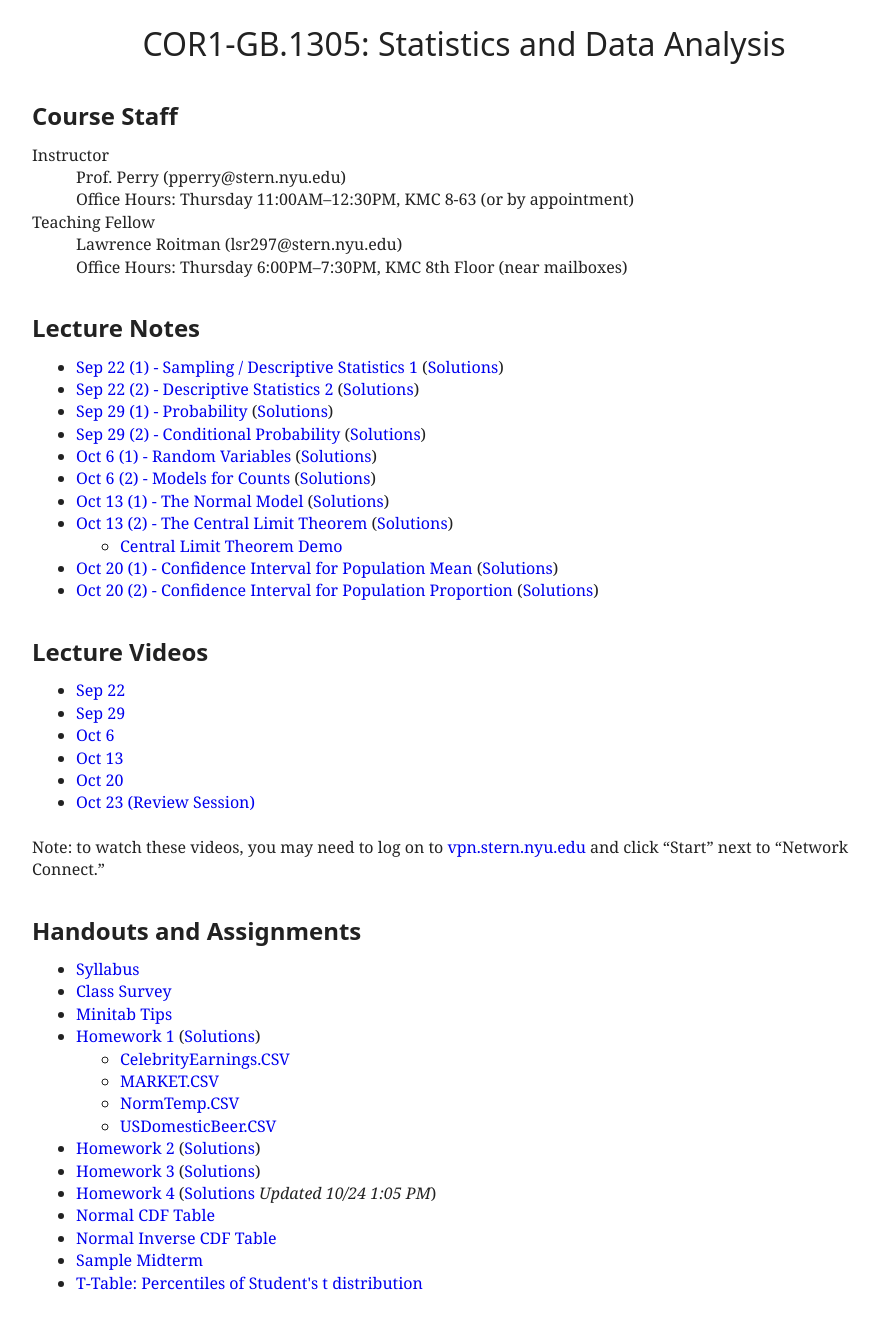
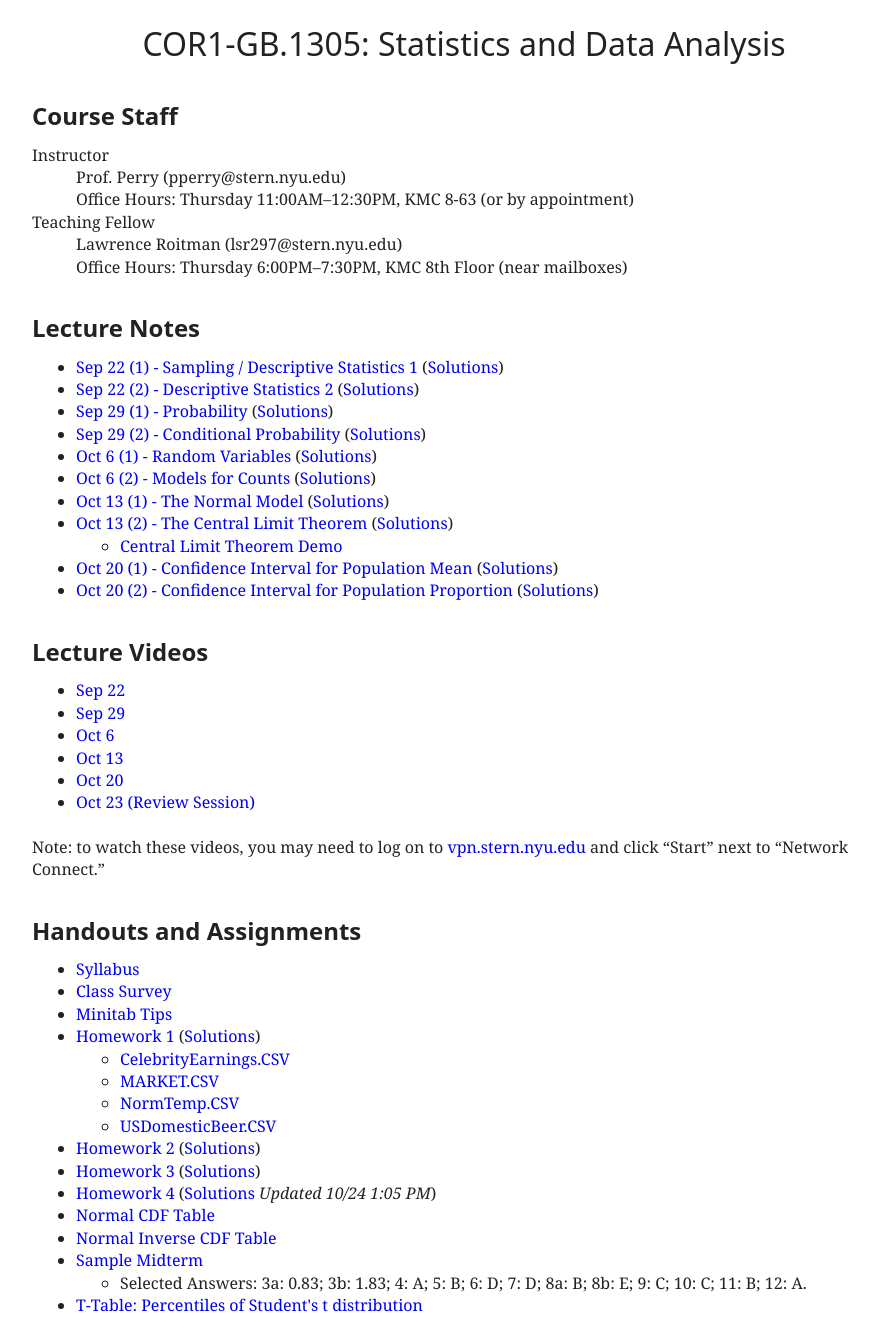
Before and after one commit to patperry/patperry.github.com, a Jekyll site: the page built from course/cor1305/index.html, in a window 1280 px wide. Shown: the whole page, without its empty margins (176-1056 px from the left). Built offline with Jekyll 4.4.1, drawn with Linux system fonts in a browser that asks for light colours; before the commit the page ends 1316 px from its top, so only the background shows below that.

Commit message:
Add slected answers to midterm

```diff
--- a/course/cor1305/index.html
+++ b/course/cor1305/index.html
@@ -83,6 +83,10 @@ stylesheet: /css/main.css?v=1
   <li><a href="handout/normal-cdf.pdf">Normal CDF Table</a>
   <li><a href="handout/normal-inv-cdf.pdf">Normal Inverse CDF Table</a>
   <li><a href="handout/midterm.pdf">Sample Midterm</a>
+    <ul>
+       <li>Selected Answers: 3a: 0.83; 3b: 1.83; 4: A; 5: B; 6: D; 7: D; 8a: B; 8b: E;
+        9: C; 10: C; 11: B; 12: A.
+    </ul>
   <li><a href="handout/t-percentile.pdf">T-Table: Percentiles of Student's t distribution</a>
 </ul>
 </main>
```
